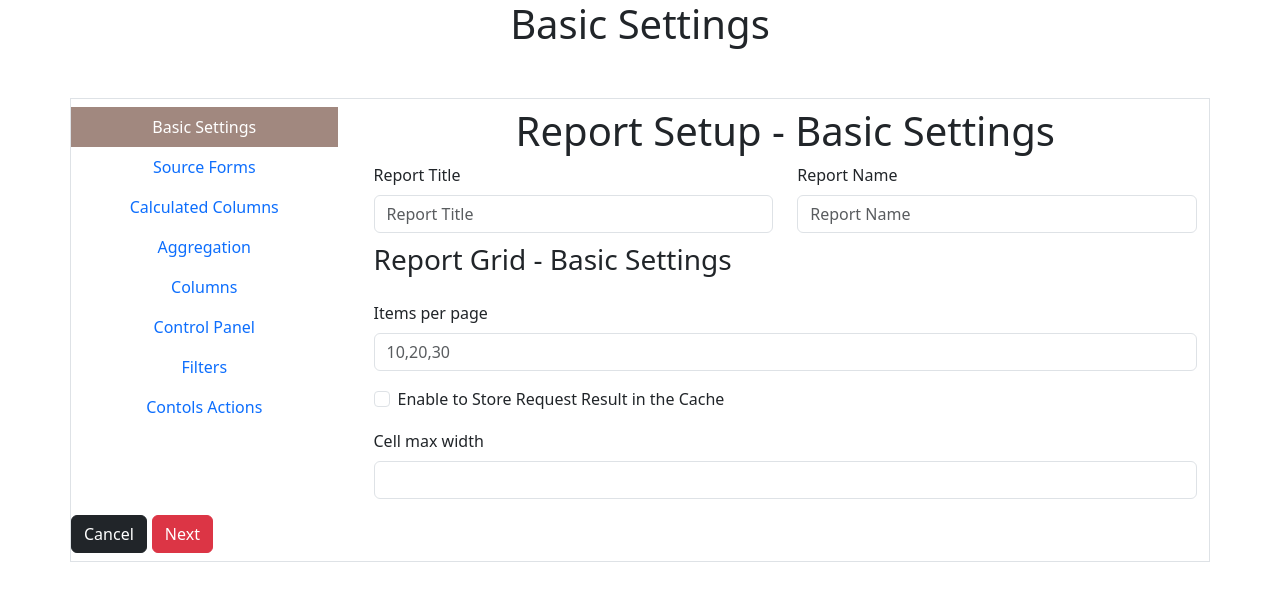
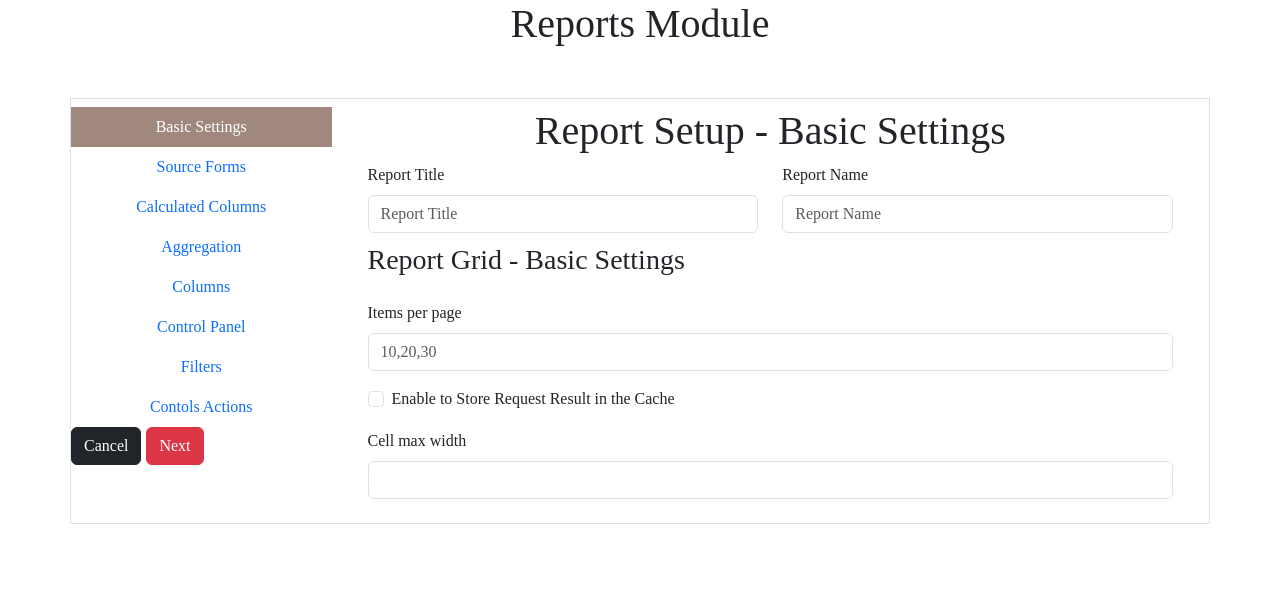
Before and after one commit to stellar-droid/finalReport, a React (Create React App) app: page / in a window 1280 px wide. Shown: the top 600 px of the page. Built offline with nearby package versions, Linux system fonts and the light colour scheme.

Commit message:
latest changes

```diff
--- a/package.json
+++ b/package.json
@@ -28,7 +28,7 @@
     "web-vitals": "^2.1.4"
   },
   "scripts": {
-    "start": "react-scripts start",
+    "start": "set PORT=3005 && react-scripts start",
     "build": "react-scripts build",
     "test": "react-scripts test",
     "eject": "react-scripts eject"
--- a/src/components/Aggregation.tsx
+++ b/src/components/Aggregation.tsx
@@ -1,12 +1,48 @@
 import React from 'react'
-import { Container, Form } from 'react-bootstrap'
+import { Col, Container, Form, OverlayTrigger, Row, Tooltip } from 'react-bootstrap'
 
 const Aggregation = () => {
+    const customRenderTooltip = (content: string) => (props: any) => (
+        <Tooltip id="button-tooltip" {...props}>
+            {content}
+        </Tooltip>
+    );
+
     return (
         <>
             <Form>
                 <Container>
+                    <h1>Report Setup - Aggregated Columns</h1>
+                    <p> You can create an aggregated report that groups the selected Forms• submissions by one or several fields (e.g. department ID or employee 10), Using the
+                        UI below, select the fields that will be used as criteria for the grouping. Then, add columns to your Reporting Grid that will calculated per group based on
+                        the existing selected Forms fields or the Grid Calculated Extra Fields.</p>
+                    <p>Please note that only Aggregated Columns will be available to display in the Reporting Grid for Aggregated Reprts,</p>
 
+                    <Form.Group>
+                        <Form.Label style={{ display: 'flex', position: 'relative', left: '15px' }}>Fields to group by
+                            <OverlayTrigger
+                                placement="right"
+                                delay={{ show: 250, hide: 400 }}
+                                overlay={customRenderTooltip('Choose Fields to group by')}
+                            >
+                                <i className="bi bi-patch-question"></i>
+                            </OverlayTrigger>
+                        </Form.Label>
+                        <Container  style={{ padding: '10px' }}>
+
+                            <Row justify-content-md-center>
+
+                                <Col xs={10} className='border'>
+                                    <Form.Control required />
+
+                                </Col>
+
+                                <Col className='border'>
+                                    <i className="bi bi-x-circle-fill btn " style={{ marginLeft: '10px', position: 'relative', top: '5px' }}></i>
+                                </Col>
+                            </Row>
+                        </Container>
+                    </Form.Group>
                 </Container>
             </Form>
         </>
--- a/src/components/SideNavbar.tsx
+++ b/src/components/SideNavbar.tsx
@@ -9,6 +9,7 @@ import SourceForms from './SourceForms';
 import '../App.css'
 import BasicSettings from './BasicSettings';
 import CalculatedColumns from './CalculatedColumns';
+import Aggregation from './Aggregation';
 function SideNavbar() {
   const [activeTab, setActiveTab] = React.useState<string | null>("basicSettings");
   const [reportTitle, setReportTitle] = React.useState<string | undefined>("");
@@ -71,11 +72,11 @@ function SideNavbar() {
 
 
   return (
-    <div className="App">
-    <h1 className="text-center">Basic Settings</h1>
+    <div className="App" style={{fontFamily:'TimesNewRoman'}}>
+    <h1 className="text-center">Reports Module</h1>
     <Container style={{}} className='border mb-2 navbar' >
       <Tab.Container id="left-tabs-example" activeKey={activeTab || "basicSettings"} onSelect={(key: string | null) => setActiveTab(key)}>
-        <Row>
+        <Row className='w-100'>
           <Col sm={3}>
             <Nav variant="" className="flex-column sticky-top">
               <Nav.Item>
@@ -103,8 +104,17 @@ function SideNavbar() {
                 <Nav.Link eventKey="controlsActions" className="tab custom-nav-link">Contols Actions</Nav.Link>
               </Nav.Item>
             </Nav>
+            <div className="footer sticky-bottom" style={{display:'flex',left:'0'}}>
+        <Button variant="dark" href="#" className="btn " >Cancel</Button>
+        <Button onClick={handlePrevious} className="btn btn-success" hidden={activeTab === "basicSettings"}>Previous</Button>
+        <Button onClick={handleNext} className="btn btn-danger" hidden={activeTab === "controlsActions"}>Next</Button>
+        {activeTab === "controlsActions" && (
+          <Button type="submit" className="btn">Submit Form</Button>
+        )}
+      </div>
           </Col>
           <Col sm={9}>
+            <div style={{background: "red", width: "100%"}}></div>
             <Tab.Content className='tabcontent'>
               <Tab.Pane eventKey="basicSettings" className="tabContent">
                 <BasicSettings />
@@ -121,7 +131,7 @@ function SideNavbar() {
               </Tab.Pane>
 
               <Tab.Pane eventKey="aggregation" className="tabContent">
-              <SourceForms/>
+              <Aggregation/>
               </Tab.Pane>
 
               <Tab.Pane eventKey="columns" className="tabContent">
@@ -143,14 +153,7 @@ function SideNavbar() {
           </Col>
         </Row>
       </Tab.Container>
-      <div className="footer" style={{display:'flex',left:'0'}}>
-        <Button variant="dark" href="#" className="btn " >Cancel</Button>
-        <Button onClick={handlePrevious} className="btn btn-success" hidden={activeTab === "basicSettings"}>Previous</Button>
-        <Button onClick={handleNext} className="btn btn-danger" hidden={activeTab === "controlsActions"}>Next</Button>
-        {activeTab === "controlsActions" && (
-          <Button type="submit" className="btn">Submit Form</Button>
-        )}
-      </div>
+
     </Container>
   </div>
   );
```
Lines whose indentation alone changed are shown as unchanged.
